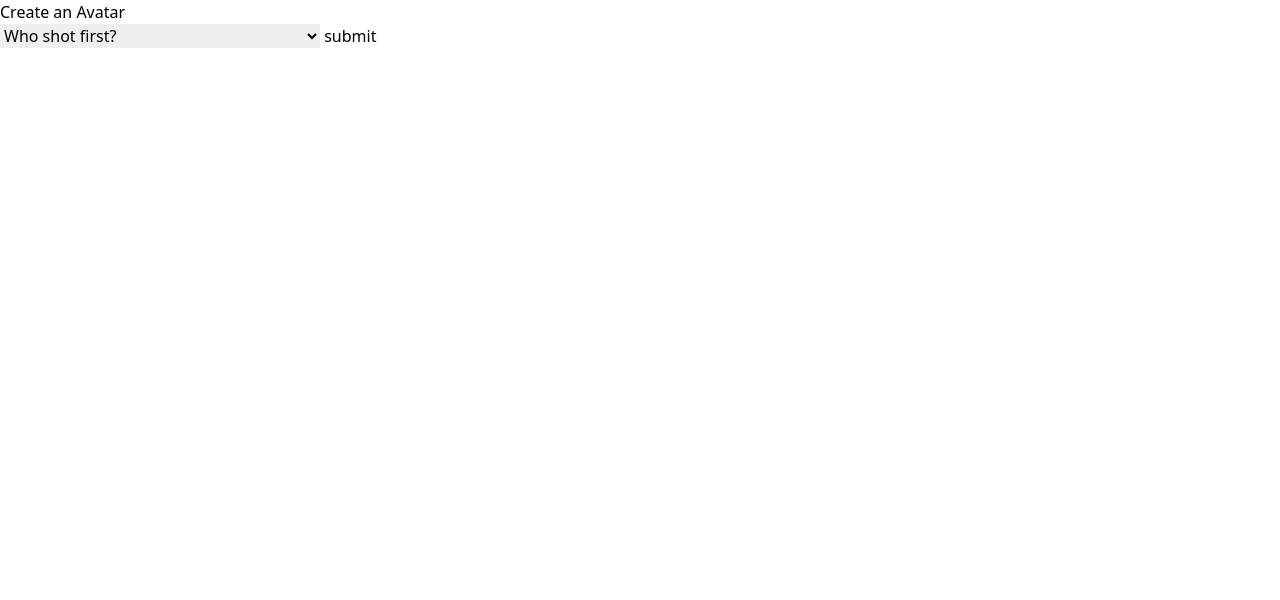
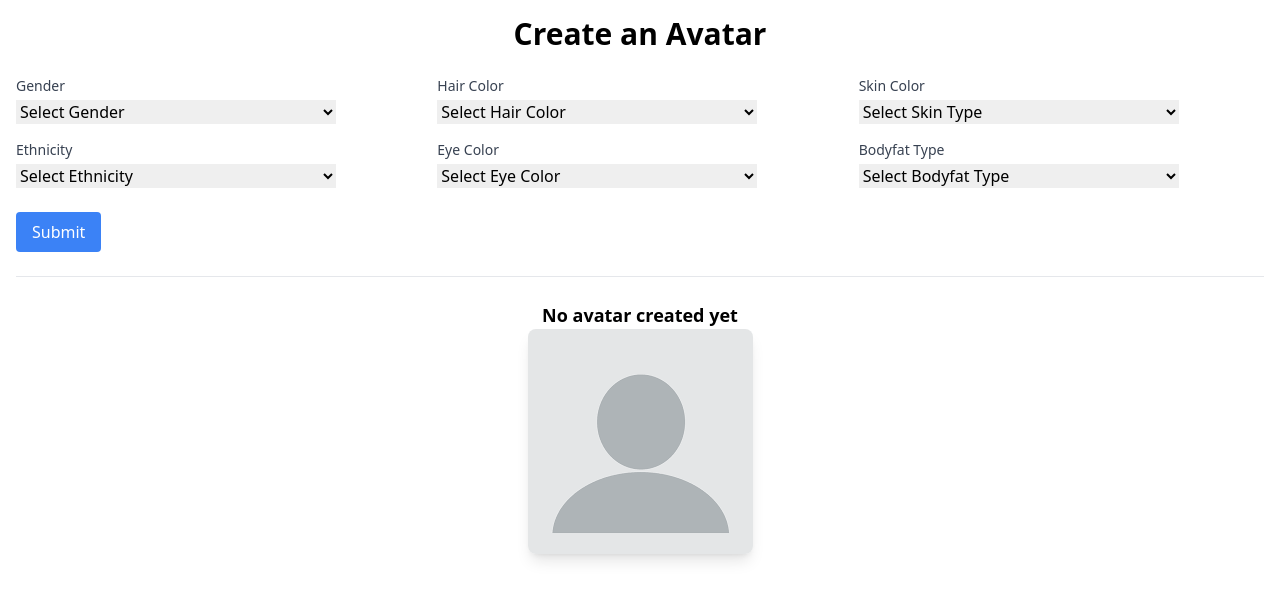
Before and after one commit to TylerGilman/SafeFace, a Django app: page / in a window 1280 px wide. Shown: the top 600 px of the page. Run offline with Django 5.2, Linux system fonts and the light colour scheme; some libraries are stand-ins or nearby versions.

Commit message:
profile base demo

```diff
--- a/create_face/templates/index.html
+++ b/create_face/templates/index.html
@@ -1,20 +1,124 @@
 {% extends 'base.html' %}
 
 {% block content %}
-<h1>Create an Avatar</h1>
-<select id="character" class="select select-bordered w-full max-w-xs">
-  <option disabled selected>Who shot first?</option>
-  <option>Han Solo</option>
-  <option>Greedo</option>
-</select>
+<div class="container mx-auto p-4">
+  <h1 class="text-3xl font-bold mb-6 text-center">Create an Avatar</h1>
 
-<button hx-post="create" hx-vals='js:{character: getCharacter()}'>
-<script>
-  function getCharacter() {
-    return document.getElementById("character").value
-  }
-</script>
-submit
-</button>
+  <div id="attributes" class="grid grid-cols-1 md:grid-cols-2 lg:grid-cols-3 gap-4 mb-6">
+    <div class="form-group">
+      <label for="gender" class="block text-sm font-medium text-gray-700 mb-1">Gender</label>
+      <select id="gender" class="select select-bordered w-full max-w-xs">
+        <option disabled selected>Select Gender</option>
+        <option>Male</option>
+        <option>Female</option>
+        <option>Ugly</option>
+      </select>
+    </div>
 
+    <div class="form-group">
+      <label for="hair_color" class="block text-sm font-medium text-gray-700 mb-1">Hair Color</label>
+      <select id="hair_color" class="select select-bordered w-full max-w-xs">
+        <option disabled selected>Select Hair Color</option>
+        <option>Brown Hair</option>
+        <option>Ginger Hair</option>
+        <option>Blonde Hair</option>
+        <option>Black Hair</option>
+        <option>White Hair</option>
+        <option>Purple Hair</option>
+      </select>
+    </div>
+
+    <div class="form-group">
+      <label for="skin_type" class="block text-sm font-medium text-gray-700 mb-1">Skin Color</label>
+      <select id="skin_type" class="select select-bordered w-full max-w-xs">
+        <option disabled selected>Select Skin Type</option>
+        <option>Tan Skin</option>
+        <option>Pale Skin</option>
+        <option>Gross Skin</option>
+        <option>Nice Skin</option>
+        <option>Melted Skin</option>
+      </select>
+    </div>
+
+    <div class="form-group">
+      <label for="ethnicity" class="block text-sm font-medium text-gray-700 mb-1">Ethnicity</label>
+      <select id="ethnicity" class="select select-bordered w-full max-w-xs">
+        <option disabled selected>Select Ethnicity</option>
+        <option>African</option>
+        <option>Caucasian</option>
+        <option>Italian</option>
+        <option>Jewish</option>
+        <option>British</option>
+        <option>Finnish</option>
+        <option>Mexican</option>
+        <option>Chinese</option>
+        <option>Vietnamese</option>
+      </select>
+    </div>
+
+    <div class="form-group">
+      <label for="eye_color" class="block text-sm font-medium text-gray-700 mb-1">Eye Color</label>
+      <select id="eye_color" class="select select-bordered w-full max-w-xs">
+        <option disabled selected>Select Eye Color</option>
+        <option>Brown Eyes</option>
+        <option>Blue Eyes</option>
+        <option>Red Eyes</option>
+        <option>Yellow Eyes</option>
+        <option>Green Eyes</option>
+        <option>Black Eyes</option>
+      </select>
+    </div>
+
+    <div class="form-group">
+      <label for="bodyfat" class="block text-sm font-medium text-gray-700 mb-1">Bodyfat Type</label>
+      <select id="bodyfat" class="select select-bordered w-full max-w-xs">
+        <option disabled selected>Select Bodyfat Type</option>
+        <option>Morbidly Obese</option>
+        <option>Obese</option>
+        <option>Chubby</option>
+        <option>Normal</option>
+        <option>Thin</option>
+        <option>Gaunt</option>
+        <option>Skeleton</option>
+      </select>
+    </div>
+  </div>
+
+  <button class="bg-blue-500 text-white py-2 px-4 rounded hover:bg-blue-700 transition duration-300" hx-post="create" hx-vals='js:{gender: getGender(), hair_color: getHairColor(), skin_type: getSkinType(), eye_color: getEyeColor(), gender: getGender(), bodyfat: getBodyfat(), ethnicity: getEthnicity()}'>
+    Submit
+  </button>
+
+  <script>
+    function getHairColor() {
+      return document.getElementById("hair_color").value;
+    }
+    function getSkinType() {
+      return document.getElementById("skin_type").value;
+    }
+    function getEthnicity() {
+      return document.getElementById("ethnicity").value;
+    }
+    function getEyeColor() {
+      return document.getElementById("eye_color").value;
+    }
+    function getGender() {
+      return document.getElementById("gender").value;
+    }
+    function getBodyfat() {
+      return document.getElementById("bodyfat").value;
+    }
+  </script>
+
+  <hr class="my-6"/>
+
+  <div id="avatar" class="text-center">
+    {% if avatar == "true" %}
+      <p class="text-lg font-semibold">Nice Avatar</p>
+      <img src="static/images/generated_image.png" alt="avatar" class="mx-auto rounded-lg shadow-lg"/>
+    {% else %}
+      <p class="text-lg font-semibold">No avatar created yet</p>
+      <img src="static/images/empty_profile.png" alt="avatar" class="mx-auto rounded-lg shadow-lg"/>
+    {% endif %}
+  </div>
+</div>
 {% endblock %}
--- a/create_face/views.py
+++ b/create_face/views.py
@@ -11,11 +11,7 @@ from diffusers import (
 
 
 def index(request):
-  initial_food_value = "none"  # This can be dynamic based on your logic
-  context = {
-        'food': initial_food_value,
-    }
-  return render(request, "index.html", context)
+  return render(request, "index.html", None)
 
 @csrf_exempt
 def create(request):
@@ -32,7 +28,7 @@ def create(request):
   pipe.to("cuda")
 
   # Define prompts and generate image
-  prompt = "Front Headshot of a person with the following attributes: " + request.POST.get('character')
+  prompt = "Hyper-Realism, Profile View, White Background, of a person with the following attributes: " + request.POST.get('hair_color')+ ", " + request.POST.get('eye_color') + ", " + request.POST.get('skin_type') + ", " + request.POST.get('ethnicity') + ", " + request.POST.get('gender') + ", " + request.POST.get('bodyfat') + ", directly facing the camera."
   negative_prompt = ""
 
   image = pipe(
@@ -46,10 +42,6 @@ def create(request):
   ).images[0]
 
 
-  image.save("generated_image.png")
+  image.save("static/images/generated_image.png")
 
-
-  if request.method == 'POST':
-      character = request.POST.get('character')
-      print(character)  # Print the "character" attribute
-  return render(request, None)
+  return render(request, "index.html", {"avatar": "true"})
```
Also changed, not shown: generated_image.png, static/images/empty_profile.png (added), static/images/generated_image.png (added).
